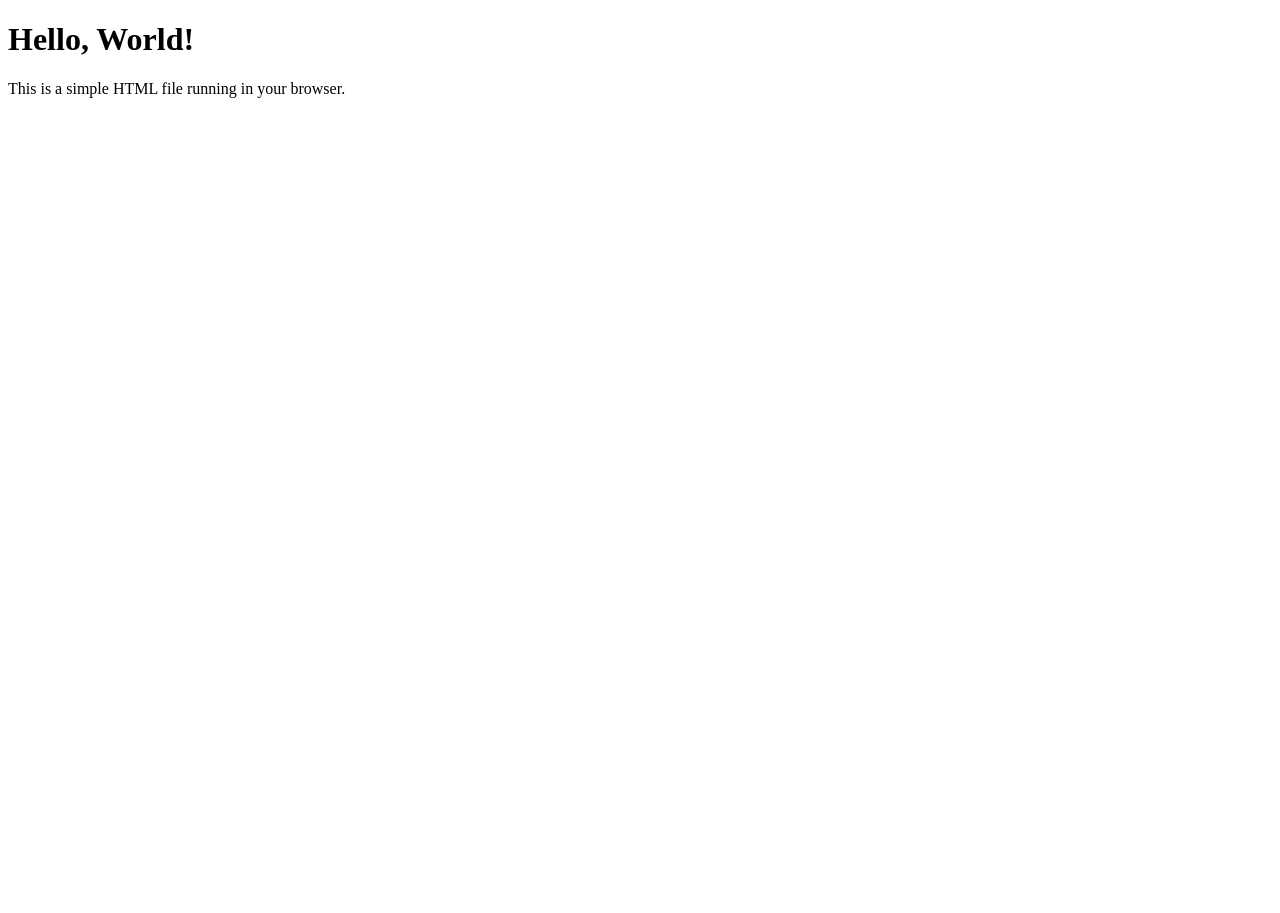
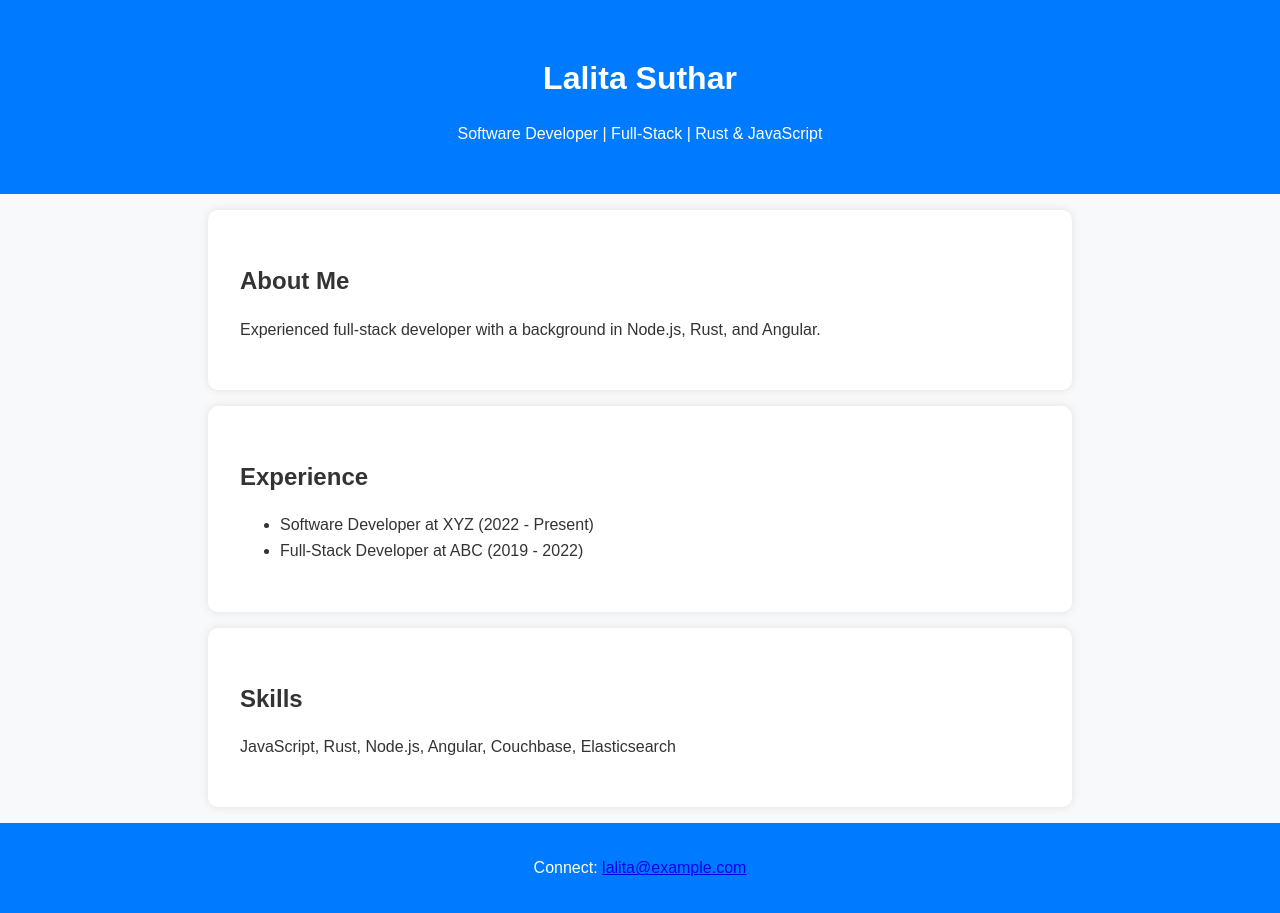
Before and after one commit to lalita-suthar/resume, a website: page index.html in a window 1280 px wide. Before the commit the page ends 800 px from the top, so only its background shows below. Drawn offline with Linux system fonts and the light colour scheme.

Commit message:
changes done

```diff
--- a/index.html
+++ b/index.html
@@ -2,10 +2,38 @@
 <html lang="en">
 <head>
   <meta charset="UTF-8">
-  <title>My First Page</title>
+  <meta name="viewport" content="width=device-width, initial-scale=1.0">
+  <title>Lalita Suthar - Resume</title>
+  <link rel="stylesheet" href="style.css">
 </head>
 <body>
-  <h1>Hello, World!</h1>
-  <p>This is a simple HTML file running in your browser.</p>
+  <header>
+    <h1>Lalita Suthar</h1>
+    <p>Software Developer | Full-Stack | Rust & JavaScript</p>
+  </header>
+
+  <section id="about">
+    <h2>About Me</h2>
+    <p>Experienced full-stack developer with a background in Node.js, Rust, and Angular.</p>
+  </section>
+
+  <section id="experience">
+    <h2>Experience</h2>
+    <ul>
+      <li>Software Developer at XYZ (2022 - Present)</li>
+      <li>Full-Stack Developer at ABC (2019 - 2022)</li>
+    </ul>
+  </section>
+
+  <section id="skills">
+    <h2>Skills</h2>
+    <p>JavaScript, Rust, Node.js, Angular, Couchbase, Elasticsearch</p>
+  </section>
+
+  <footer>
+    <p>Connect: <a href="mailto:lalita@example.com">lalita@example.com</a></p>
+  </footer>
+
+  <script src="script.js"></script>
 </body>
 </html>
--- /dev/null
+++ b/script.js
@@ -0,0 +1 @@
+console.log("Welcome to Lalita Suthar's online resume!");
--- /dev/null
+++ b/style.css
@@ -0,0 +1,35 @@
+body {
+  font-family: Arial, sans-serif;
+  margin: 0;
+  padding: 0;
+  line-height: 1.6;
+  background-color: #f8f9fa;
+  color: #333;
+}
+
+header {
+  background-color: #007bff;
+  color: white;
+  padding: 2rem;
+  text-align: center;
+}
+
+section {
+  padding: 2rem;
+  margin: 1rem auto;
+  max-width: 800px;
+  background-color: white;
+  border-radius: 10px;
+  box-shadow: 0 0 10px rgba(0,0,0,0.1);
+}
+
+h1, h2 {
+  margin-bottom: 0.5rem;
+}
+
+footer {
+  text-align: center;
+  padding: 1rem;
+  background-color: #007bff;
+  color: white;
+}
```
Also changed, not shown: package.json (added, +23 -0 lines), index.js (added), 2 other files.
